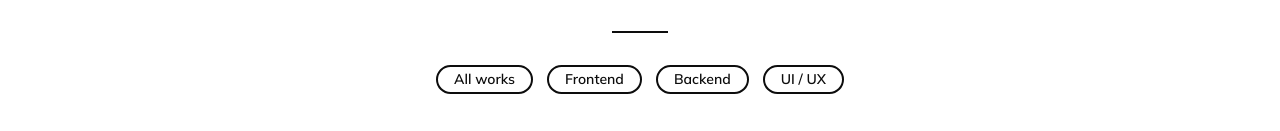
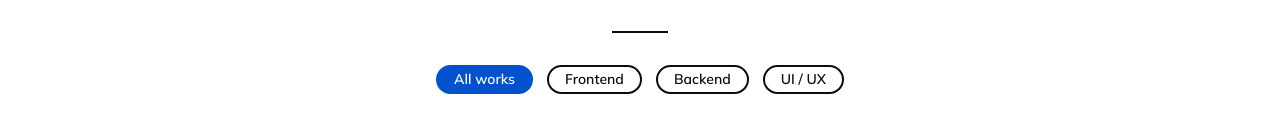
Before and after one commit to NightClover-code/portfolio-website-v2, a Next.js app: page / in a window 1280 px wide. Shown: the part 998-1129 px from the top of the page. Built offline with nearby package versions, Linux system fonts and the light colour scheme.

Commit message:
feat: tags component state active functionality

```diff
--- a/components/Tags/Tag/index.tsx
+++ b/components/Tags/Tag/index.tsx
@@ -1,10 +1,15 @@
 interface TagProps {
   tag: string;
+  active: boolean;
 }
 
-const Tag: React.FC<TagProps> = ({ tag }) => {
+const Tag: React.FC<TagProps> = ({ tag, active }) => {
   return (
-    <button className="border-2 border-black rounded-full px-4 py-[2px] text-[14px] font-semibold">
+    <button
+      className={`border-2 border-black rounded-full px-4 py-[2px] text-[14px] font-semibold
+    ${active ? 'text-offWhite bg-blue border-blue font-[400]' : ''}
+    `}
+    >
       {tag}
     </button>
   );
--- a/components/Tags/index.tsx
+++ b/components/Tags/index.tsx
@@ -1,3 +1,4 @@
+import { useState } from 'react';
 import { v4 } from 'uuid';
 import Tag from './Tag';
 
@@ -6,10 +7,16 @@ interface TagsProps {
 }
 
 const Tags: React.FC<TagsProps> = ({ tags }) => {
+  const [activeTag, setTag] = useState<string>(tags[0]);
+
   return (
     <div className={`flex mt-8 gap-[14px]`}>
       {tags.map(_tag => {
-        return <Tag tag={_tag} key={v4()} />;
+        return (
+          <div key={v4()} onClick={() => setTag(_tag)}>
+            <Tag tag={_tag} active={activeTag === _tag ? true : false} />
+          </div>
+        );
       })}
     </div>
   );
--- a/styles/_global.scss
+++ b/styles/_global.scss
@@ -1,3 +1,7 @@
+button {
+  @apply focus:no-underline outline-none;
+}
+
 .contact__btn {
   @apply border-2 border-black rounded-[4px] font-semibold px-4 py-2 ml-6;
 }
@@ -7,7 +11,7 @@
 }
 
 .ghost__btn {
-  @apply absolute w-full h-full left-[6px] top-[5.5px] focus:no-underline outline-none border-2 border-black;
+  @apply absolute w-full h-full left-[6px] top-[5.5px] border-2 border-black;
 }
 
 .smooth {
--- a/styles/css/default.css
+++ b/styles/css/default.css
@@ -2,6 +2,10 @@
 @tailwind base;
 @tailwind components;
 @tailwind utilities;
+button {
+  @apply focus:no-underline outline-none;
+}
+
 .contact__btn {
   @apply border-2 border-black rounded-[4px] font-semibold px-4 py-2 ml-6;
 }
@@ -11,7 +15,7 @@
 }
 
 .ghost__btn {
-  @apply absolute w-full h-full left-[6px] top-[5.5px] focus:no-underline outline-none border-2 border-black;
+  @apply absolute w-full h-full left-[6px] top-[5.5px] border-2 border-black;
 }
 
 .smooth {
```
Also changed, not shown: 1 other file (tests, documents, lock files or other folders).
